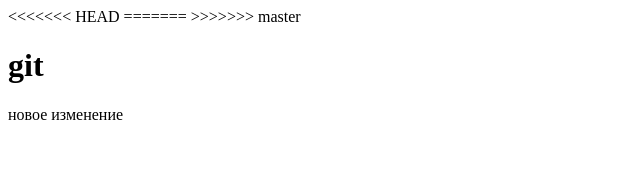
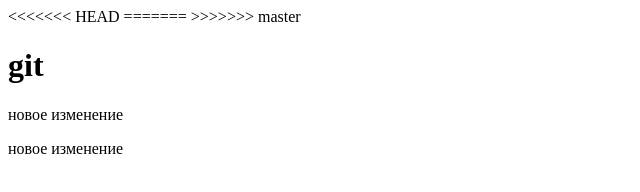
Before and after one commit to ZapotyokOlya/reposit1, a plain HTML site: page index.html in a window 1280 px wide. Shown: the whole page, without its empty margins (0-640 px from the left). Drawn offline with Linux system fonts and the light colour scheme.

Commit message:
second commit

```diff
--- a/index.html
+++ b/index.html
@@ -12,5 +12,7 @@
 <body>
 <h1>git</h1>
 <p>новое изменение </p>
+
+<p>новое изменение </p2>
 </body>
 </html>
```
